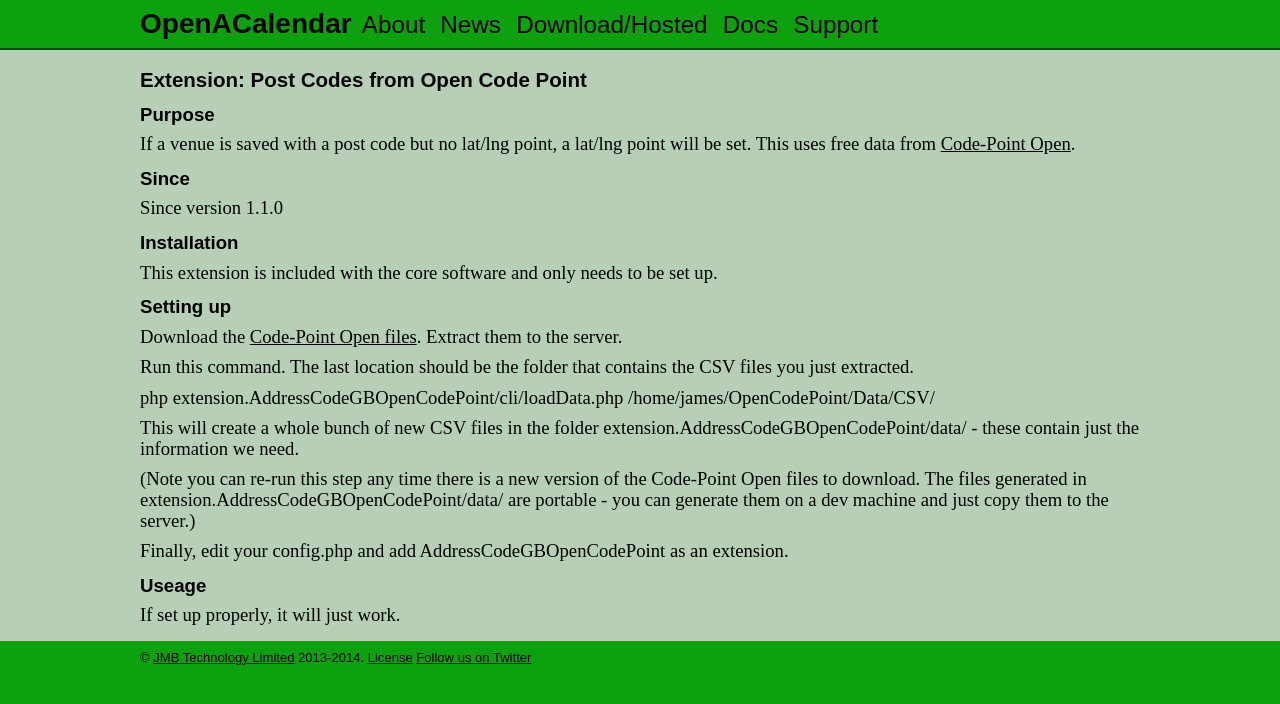
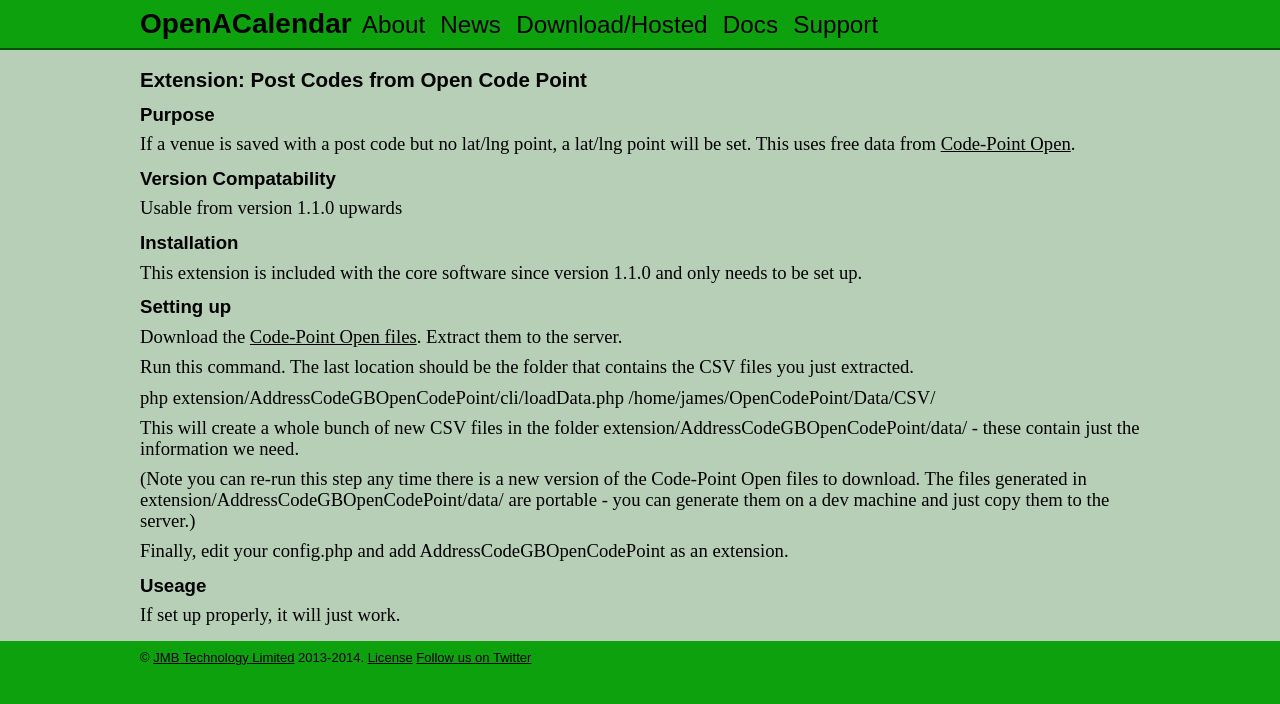
Before and after one commit to OpenACalendar/openacalendar.github.io, a Jekyll site: the page built from docs/extension.AddressCodeGBOpenCodePoint.html, in a window 1280 px wide. Shown: the top 704 px of the page. Built offline with Jekyll 4.4.1, drawn with Linux system fonts in a browser that asks for light colours; Markdown is read by kramdown in place of the engine named in the settings; comment, search, counter and statistics services are not loaded.

Commit message:
Update for new path structure

```diff
--- a/docs/extension.AddressCodeGBOpenCodePoint.html
+++ b/docs/extension.AddressCodeGBOpenCodePoint.html
@@ -10,13 +10,13 @@
 <p>If a venue is saved with a post code but no lat/lng point, a lat/lng point will be set.
 This uses free data from <a href="http://www.ordnancesurvey.co.uk/business-and-government/products/code-point-open.html">Code-Point Open</a>.</p>
 
-<h3>Since</h3>
+<h3>Version Compatability</h3>
 
-<p>Since version 1.1.0</p>
+<p>Usable from version 1.1.0 upwards</p>
 
 <h3>Installation</h3>
 
-<p>This extension is included with the core software and only needs to be set up.</p>
+<p>This extension is included with the core software since version 1.1.0 and only needs to be set up.</p>
 
 <h3>Setting up</h3>
 
@@ -24,12 +24,12 @@
 
 <p>Run this command. The last location should be the folder that contains the CSV files you just extracted.</p>
 
-<p>php extension.AddressCodeGBOpenCodePoint/cli/loadData.php /home/james/OpenCodePoint/Data/CSV/</p>
+<p>php extension/AddressCodeGBOpenCodePoint/cli/loadData.php /home/james/OpenCodePoint/Data/CSV/</p>
 
-<p>This will create a whole bunch of new CSV files in the folder extension.AddressCodeGBOpenCodePoint/data/ - these contain just the information we need.</p>
+<p>This will create a whole bunch of new CSV files in the folder extension/AddressCodeGBOpenCodePoint/data/ - these contain just the information we need.</p>
 
 <p>(Note you can re-run this step any time there is a new version of the Code-Point Open files to download.
-The files generated in extension.AddressCodeGBOpenCodePoint/data/ are portable - you can generate them on a dev machine and just copy them to the server.)</p>
+The files generated in extension/AddressCodeGBOpenCodePoint/data/ are portable - you can generate them on a dev machine and just copy them to the server.)</p>
 
 <p>Finally, edit your config.php and add AddressCodeGBOpenCodePoint as an extension.</p>
 
```
